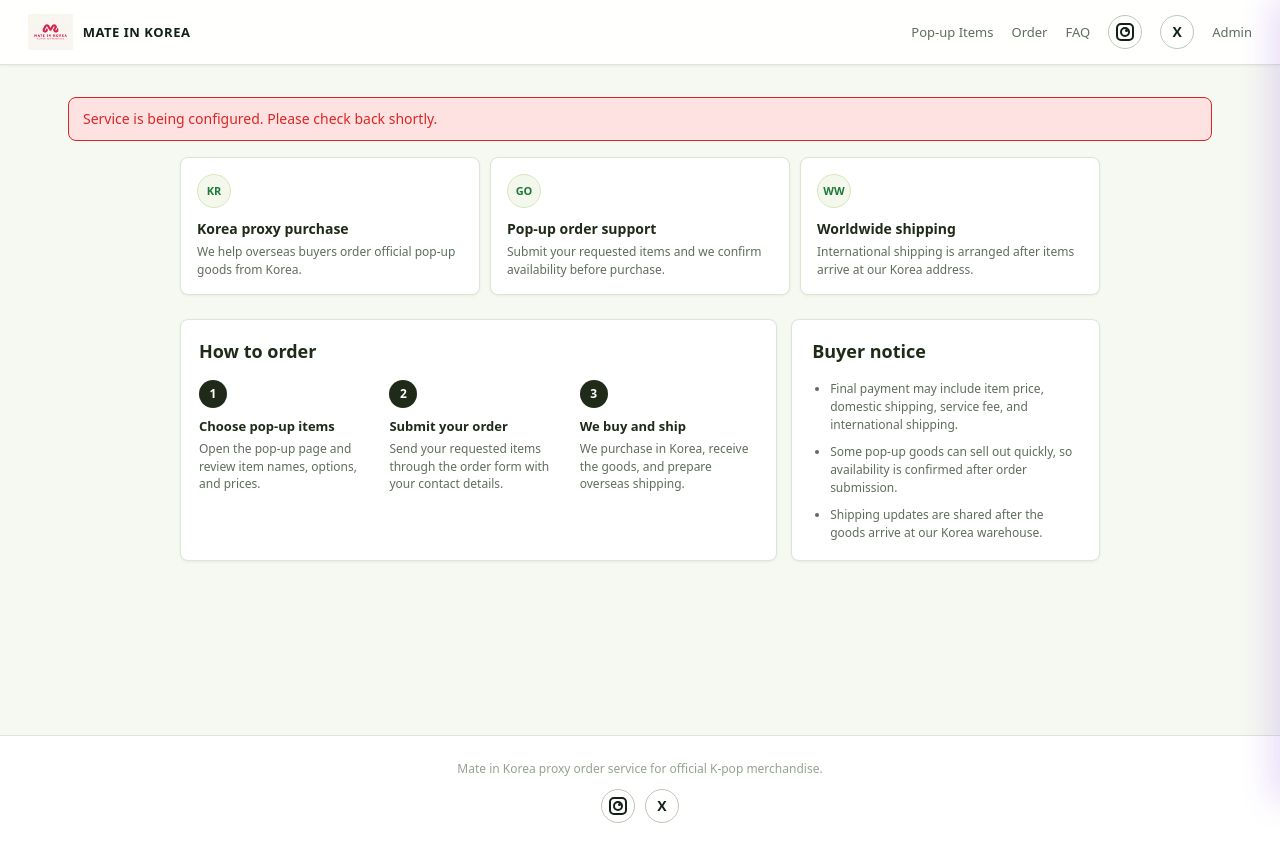
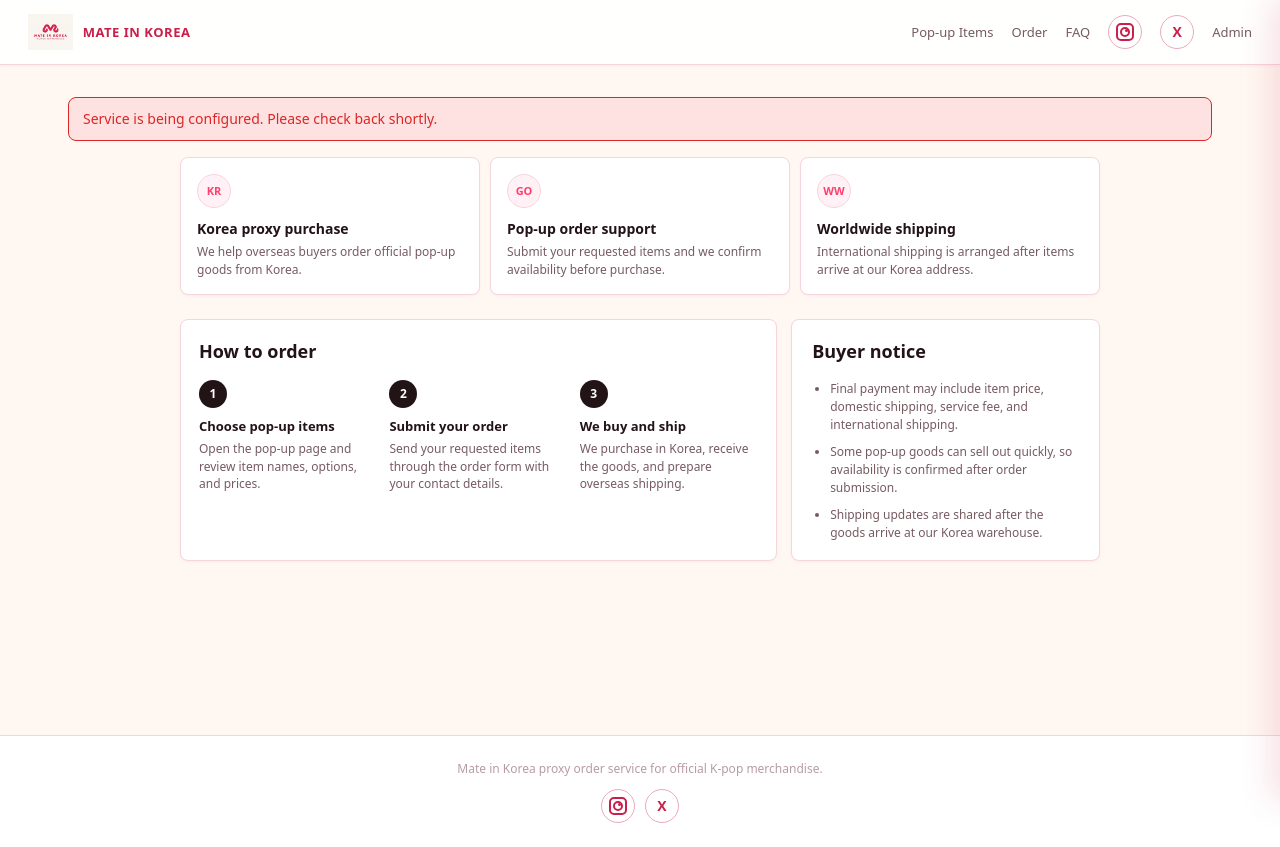
Before and after one commit to mateinkorea96/KPROXY-GO, a FastAPI app: page / in a window 1280 px wide. Run offline with FastAPI, Linux system fonts and the light colour scheme.

Commit message:
Retheme site with logo palette

```diff
--- a/static/style.css
+++ b/static/style.css
@@ -1,42 +1,44 @@
-/* starphotocard-go — light theme tuned to logo palette (pink → purple gradient). */
+/* starphotocard-go ??light theme tuned to logo palette (pink ??purple gradient). */
 :root{
   /* Brand */
-  --green:#87ad8e; --green-deep:#122116; --green-soft:#dfeee2;
-  --green-bg:#f1f7ef; --red:#f52537; --ink:#070907;
-  --pink:#f52537; --pink-soft:#ff737d; --pink-bg:#ffe7e9;
-  --purple:#1f2b18; --purple-soft:#3e5b38; --purple-bg:#edf5e7;
-  --gradient: linear-gradient(90deg, var(--green-deep) 0%, #2e6137 100%);
-  --gradient-soft: linear-gradient(135deg, #f7fbf5 0%, #e4f0e2 100%);
+  --brand:#ff3f6d; --brand-deep:#c91f4a; --brand-soft:#ff9bb3;
+  --brand-bg:#fff1f5; --cream:#fff8f2; --ink:#221316;
+  --green:#ff9bb3; --green-deep:#c91f4a; --green-soft:#ffd7e2;
+  --green-bg:#fff1f5; --red:#ff3f6d;
+  --pink:#ff3f6d; --pink-soft:#ff9bb3; --pink-bg:#fff1f5;
+  --purple:#c91f4a; --purple-soft:#e85478; --purple-bg:#ffe7ee;
+  --gradient: linear-gradient(90deg, var(--brand-deep) 0%, var(--brand) 100%);
+  --gradient-soft: linear-gradient(135deg, #fffaf6 0%, #fff1f5 100%);
 
   /* Surfaces */
   --bg:#ffffff;
-  --bg-soft:#f7faf4;
+  --bg-soft:#fff8f2;
   --bg-card:#ffffff;
-  --bg-elev:#edf4eb;
-  --border:#dbe6d5;
-  --border-strong:#b9cbb0;
-  --shadow-sm:0 1px 3px rgba(18,33,22,0.06);
-  --shadow-md:0 8px 24px rgba(18,33,22,0.10);
+  --bg-elev:#fff1f5;
+  --border:#f6d5dd;
+  --border-strong:#eda9ba;
+  --shadow-sm:0 1px 3px rgba(201,31,74,0.06);
+  --shadow-md:0 8px 24px rgba(201,31,74,0.10);
 
   /* Text */
-  --text:#101510;
-  --text-dim:#5f6d5d;
-  --text-faint:#95a391;
+  --text:#221316;
+  --text-dim:#765b61;
+  --text-faint:#b79ca3;
 
   /* Status */
   --ok:#16a34a; --ok-bg:#dcfce7;
   --warn:#d97706; --warn-bg:#fef3c7;
   --danger:#dc2626; --danger-bg:#fee2e2;
 
-  --accent: var(--green-deep);
-  --accent-soft: var(--green-bg);
+  --accent: var(--brand);
+  --accent-soft: var(--brand-bg);
   --radius:8px;
   --mono:'SF Mono','JetBrains Mono',Menlo,monospace;
 }
 
 *{box-sizing:border-box;margin:0;padding:0}
 html,body{
-  background:#f6f8f2;
+  background:#fff8f2;
   background-attachment: fixed;
   color:var(--text);
   font-family:system-ui,-apple-system,'Segoe UI',Roboto,sans-serif;
@@ -59,10 +61,10 @@
 }
 .topbar .brand{display:inline-flex; align-items:center; gap:10px; font-weight:700; color:var(--text)}
 .topbar .brand img{height:36px; width:auto; display:block}
-.topbar .brand-text{font-size:13px; letter-spacing:0.04em; text-transform:uppercase; color:var(--green-deep); font-weight:900}
+.topbar .brand-text{font-size:13px; letter-spacing:0.04em; text-transform:uppercase; color:var(--brand-deep); font-weight:900}
 .topbar nav{margin-left:auto; display:flex; gap:18px; align-items:center}
 .topbar nav a{color:var(--text-dim); font-size:13px; font-weight:500; transition: color 0.15s}
-.topbar nav a:hover{color:var(--green-deep); text-decoration:none}
+.topbar nav a:hover{color:var(--brand); text-decoration:none}
 .social-nav{
   display:inline-flex;
   align-items:center;
@@ -72,13 +74,13 @@
   padding:0;
   border:1px solid var(--border-strong);
   border-radius:50%;
-  color:var(--green-deep) !important;
+  color:var(--brand-deep) !important;
   font-weight:800 !important;
   background:#fff;
 }
 .social-nav:hover{
-  background:var(--green-deep);
-  border-color:var(--green-deep);
+  background:var(--brand);
+  border-color:var(--brand);
   color:#fff !important;
 }
 .social-icon{
@@ -594,16 +596,16 @@
   width:34px;
   height:34px;
   margin-bottom:10px;
-  color:#1f7a3a;
-  background:#f4f8ec;
-  border:1px solid #d8e6bb;
+  color:var(--brand);
+  background:var(--brand-bg);
+  border:1px solid var(--border);
   border-radius:50%;
   font-size:11px;
   font-weight:900;
 }
 .storefront-trust strong{
   display:block;
-  color:#1f2b18;
+  color:var(--text);
   font-size:14px;
   font-weight:800;
 }
@@ -632,7 +634,7 @@
 .guide-panel h2,
 .notice-panel h2{
   margin:0 0 14px;
-  color:#1f2b18;
+  color:var(--text);
   font-size:18px;
 }
 .guide-steps{
@@ -648,14 +650,14 @@
   height:28px;
   margin-bottom:8px;
   color:#fff;
-  background:#1f2b18;
+  background:var(--text);
   border-radius:50%;
   font-size:12px;
   font-weight:900;
 }
 .guide-step strong{
   display:block;
-  color:#1f2b18;
+  color:var(--text);
   font-size:13px;
   font-weight:800;
 }
```
Also changed, not shown: other parts of static/style.css (+34 -34 lines).
